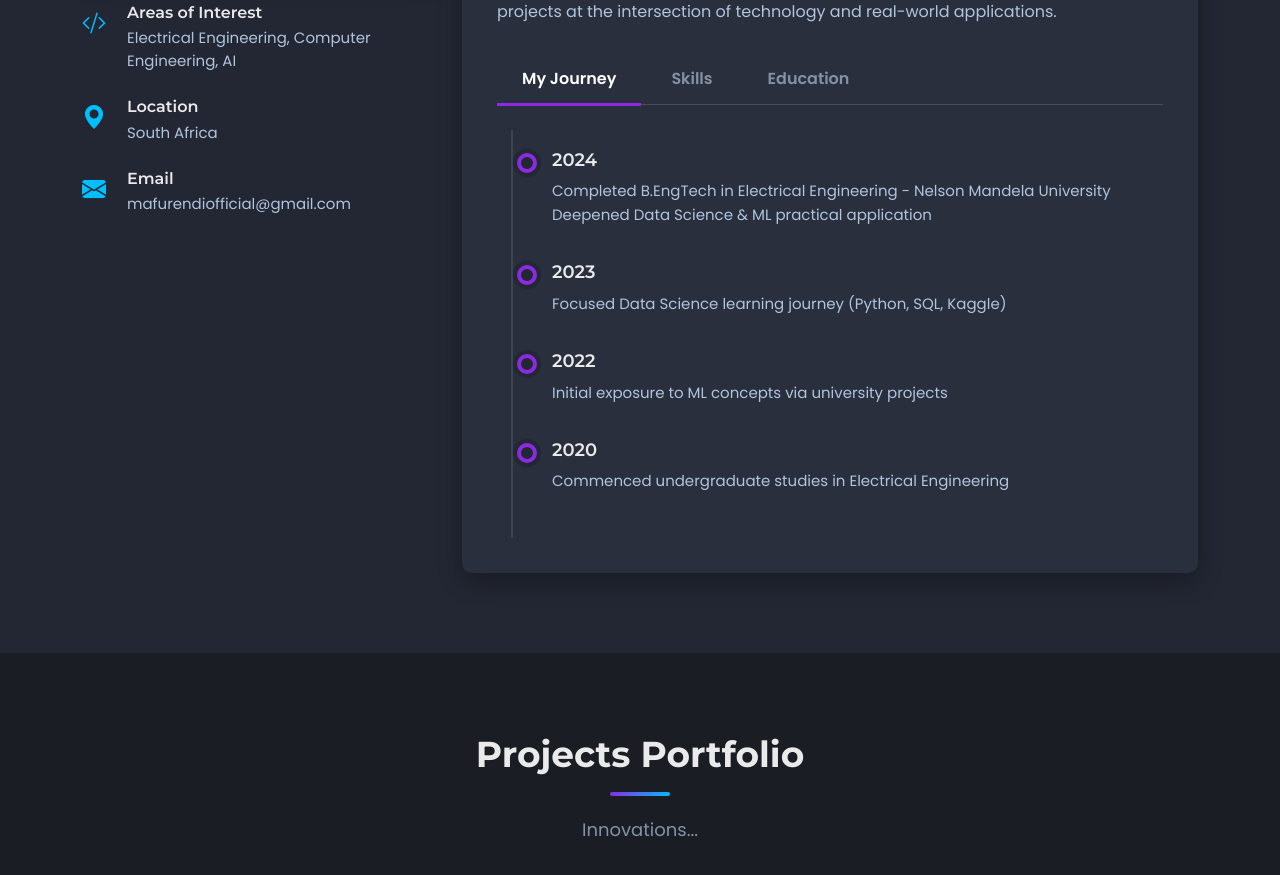
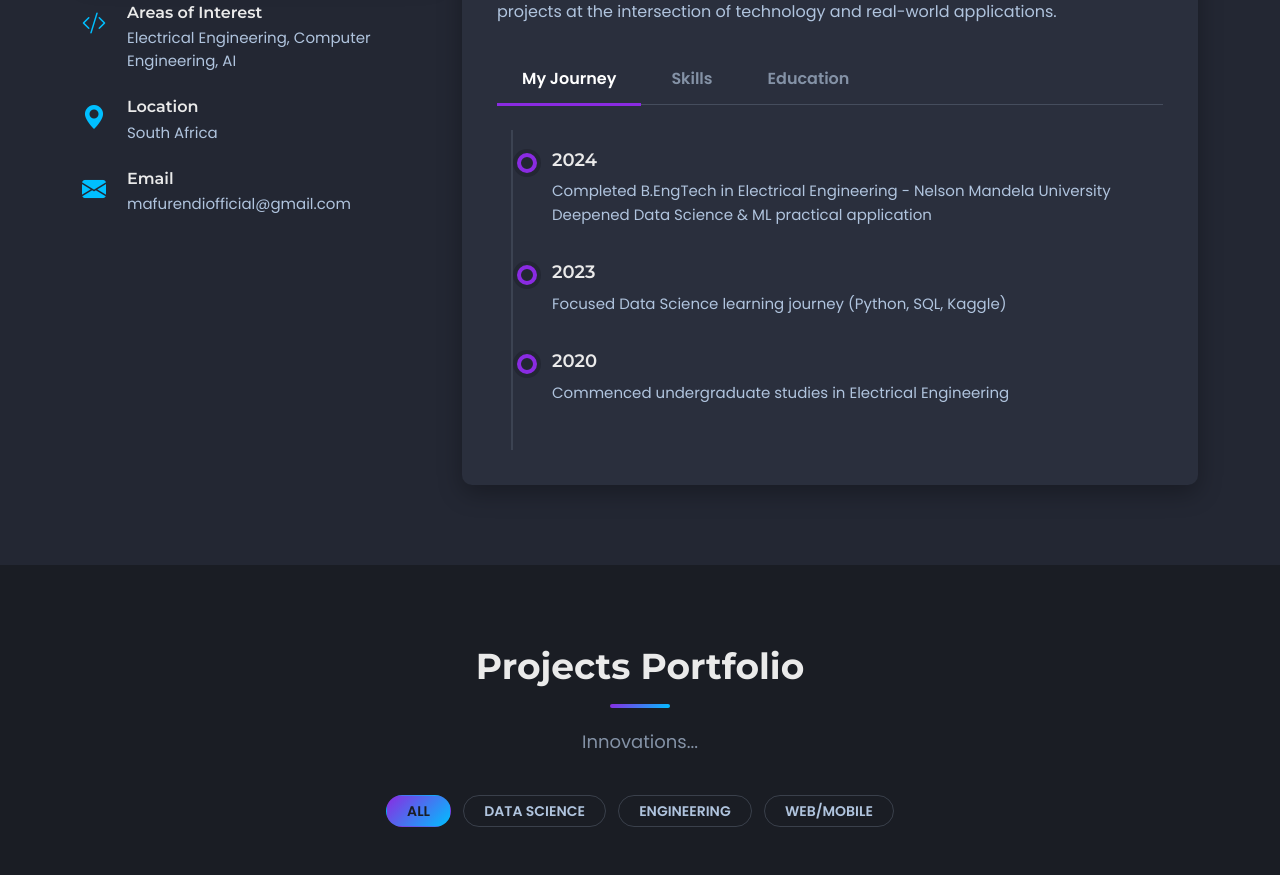
Before and after one commit to Kelvin-Mafurendi/Kelvin-Mafurendi.github.io, a plain HTML site: page index.html in a window 1280 px wide. Shown: the part 1324-2199 px from the top of the page. Drawn offline with nearby package versions, Linux system fonts and the light colour scheme.

Commit message:
Update index.html

```diff
--- a/index.html
+++ b/index.html
@@ -117,7 +117,6 @@
                       <div class="timeline">
                         <div class="timeline-item"><div class="timeline-dot"></div><div class="timeline-content"><h4>2024</h4><p>Completed B.EngTech in Electrical Engineering - Nelson Mandela University</p><p>Deepened Data Science & ML practical application</p></div></div>
                         <div class="timeline-item"><div class="timeline-dot"></div><div class="timeline-content"><h4>2023</h4><p>Focused Data Science learning journey (Python, SQL, Kaggle)</p></div></div>
-                        <div class="timeline-item"><div class="timeline-dot"></div><div class="timeline-content"><h4>2022</h4><p>Initial exposure to ML concepts via university projects</p></div></div>
                         <div class="timeline-item"><div class="timeline-dot"></div><div class="timeline-content"><h4>2020</h4><p>Commenced undergraduate studies in Electrical Engineering</p></div></div>
                       </div>
                    </div>
```
